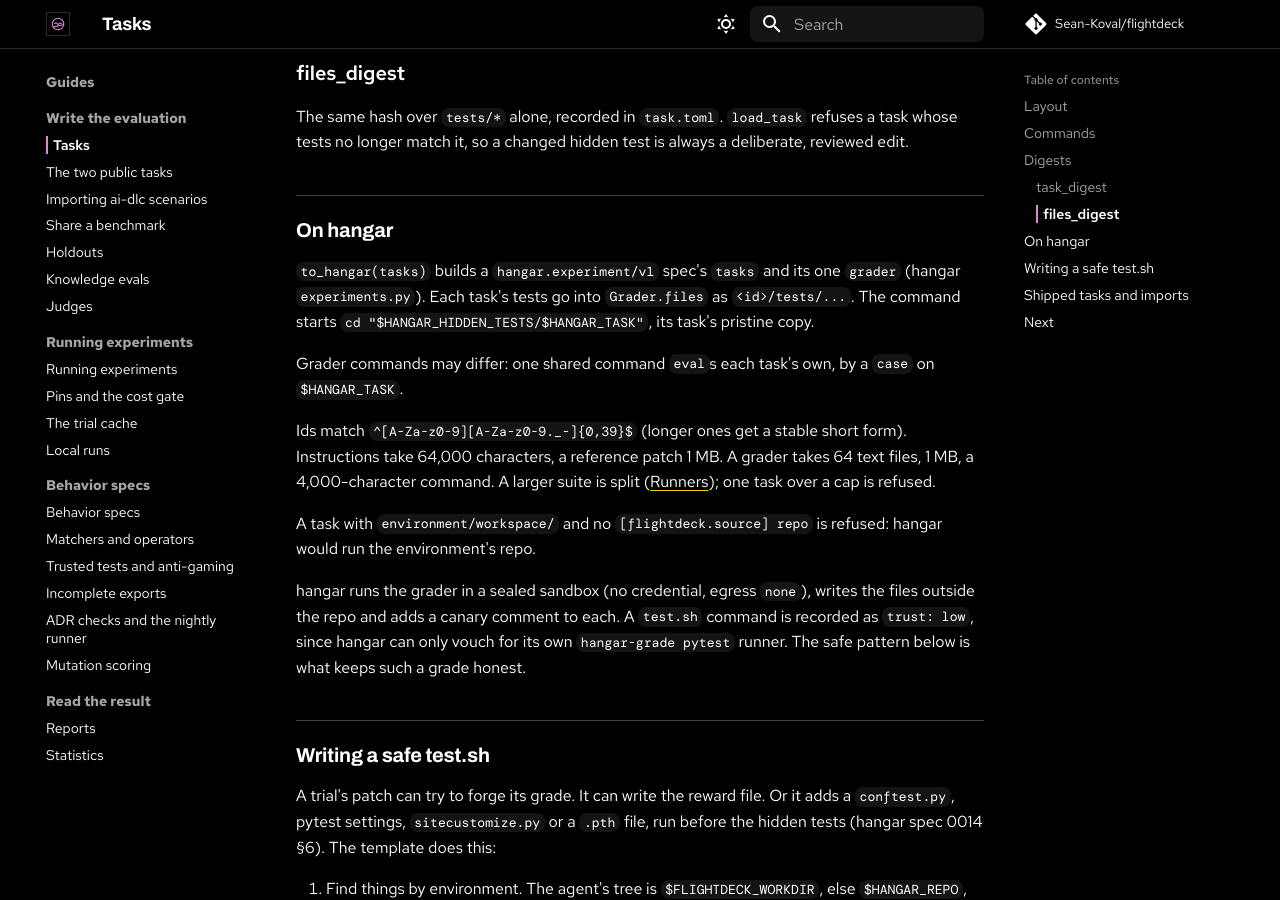
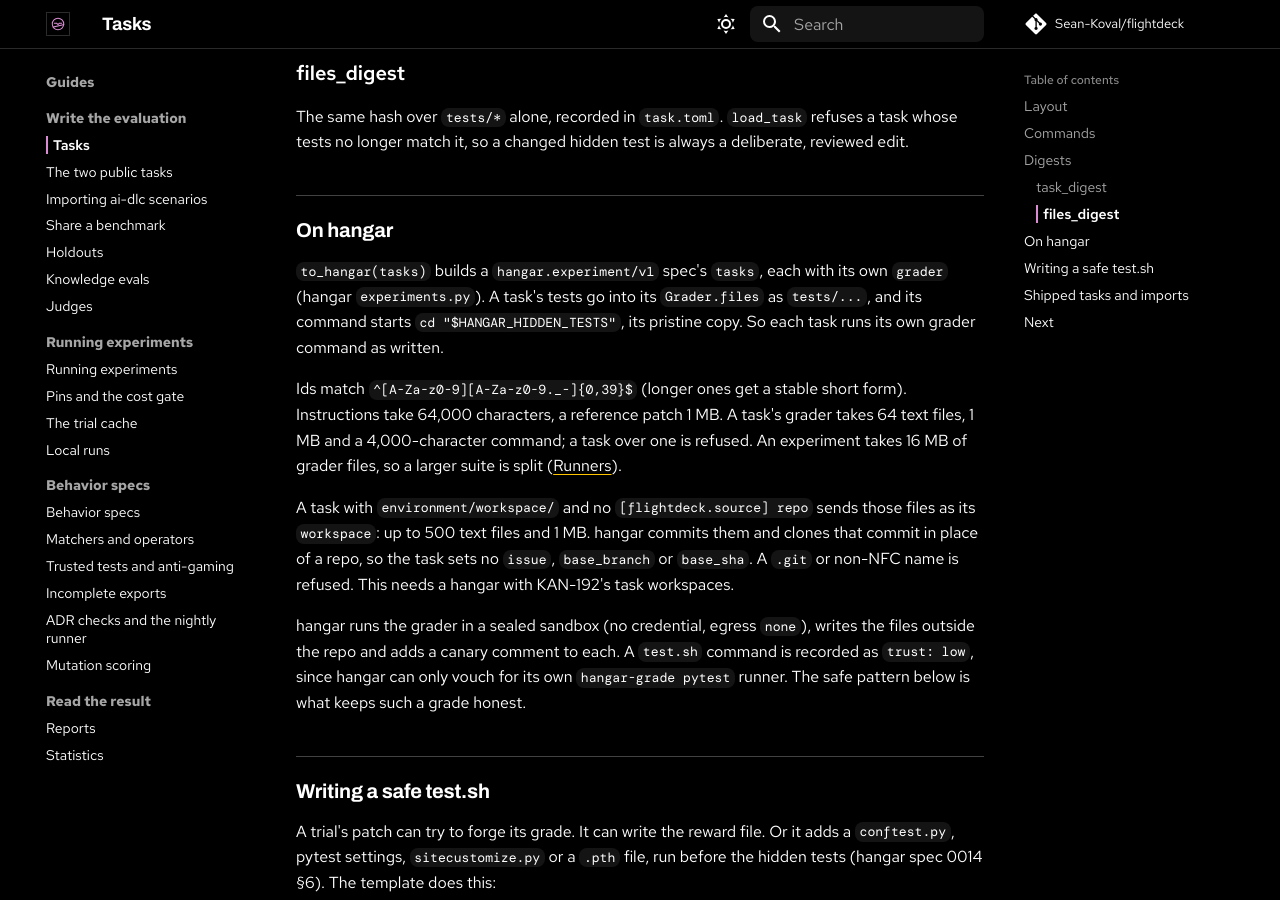
Before and after one commit to Sean-Koval/flightdeck, an MkDocs documentation site: the page built from docs/tasks.md, in a window 1280 px wide and 900 px high, scrolled down 2175 px. Built offline with MkDocs 1.6.1 and Material for MkDocs 9.7.7, drawn with Linux system fonts in a browser that asks for light colours; comment, search, counter and statistics services are not loaded.

Commit message:
KAN-192: send each task's grader and workspace files to hangar
hangar now takes a grader per task and a task's files as its workspace
(hangar 480, 500). flightdeck sends each task its own grader (tests under
tests/, its own command, run from $HANGAR_HIDDEN_TESTS) instead of one
shared grader that dispatched on $HANGAR_TASK. A task with
environment/workspace/ and no source repo sends those files, which hangar
commits in place of a repo; one that also sets issue, base_branch or
base_sha, or holds a .git or non-NFC name, is refused. Caps are per task;
a suite over 16 MB of grader files or workspaces splits.

Jira: KAN-192

Co-Authored-By: Claude Opus 5.5 <noreply@anthropic.com>

````diff
--- a/docs/runners.md
+++ b/docs/runners.md
@@ -32,7 +32,7 @@ count; `GET /api/experiments/{id}` returns the `hangar.experiment/v1` index.
 refuses subscription logins for experiments and owns API keys and their spend caps.
 
 hangar caps one experiment at 100 tasks, 8 variants, 20 trials per task and variant, and 200 trials in all
-(`HANGAR_EXPERIMENT_MAX_TRIALS`). Its grader takes 64 files, 1 MB and a 4,000-character command. A larger plan becomes several experiments
+(`HANGAR_EXPERIMENT_MAX_TRIALS`). Grader files and workspaces take 16 MB each. A larger plan becomes several experiments
 named `<suite>-<suite_run>-<i>`. Their ids joined by `+` are the run-set id, and the plan's `budget_usd` is split
 between them by task count.
 
@@ -68,7 +68,7 @@ variants:               # hangar's Variant: harness[@version], model, approvals,
   codex: {harness: codex@0.162.1, model: gpt-6.1-sol}
 ```
 
-The tasks become the experiment's tasks and its one grader ([Tasks](tasks.md#on-hangar)).
+The tasks become the experiment's tasks, each with its own grader ([Tasks](tasks.md#on-hangar)).
 
 ## Collecting
 
--- a/docs/tasks.md
+++ b/docs/tasks.md
@@ -87,18 +87,17 @@ it, so a changed hidden test is always a deliberate, reviewed edit.
 
 ## On hangar
 
-`to_hangar(tasks)` builds a `hangar.experiment/v1` spec's `tasks` and its one `grader` (hangar `experiments.py`).
-Each task's tests go into `Grader.files` as `<id>/tests/...`. The command starts
-`cd "$HANGAR_HIDDEN_TESTS/$HANGAR_TASK"`, its task's pristine copy.
-
-Grader commands may differ: one shared command `eval`s each task's own, by a `case` on `$HANGAR_TASK`.
+`to_hangar(tasks)` builds a `hangar.experiment/v1` spec's `tasks`, each with its own `grader` (hangar
+`experiments.py`). A task's tests go into its `Grader.files` as `tests/...`, and its command starts
+`cd "$HANGAR_HIDDEN_TESTS"`, its pristine copy. So each task runs its own grader command as written.
 
 Ids match `^[A-Za-z0-9][A-Za-z0-9._-]{0,39}$` (longer ones get a stable short form). Instructions take 64,000
-characters, a reference patch 1 MB. A grader takes 64 text files, 1 MB, a 4,000-character command. A larger
-suite is split ([Runners](runners.md)); one task over a cap is refused.
+characters, a reference patch 1 MB. A task's grader takes 64 text files, 1 MB and a 4,000-character command; a task
+over one is refused. An experiment takes 16 MB of grader files, so a larger suite is split ([Runners](runners.md)).
 
-A task with `environment/workspace/` and no `[flightdeck.source] repo` is refused: hangar would run the
-environment's repo.
+A task with `environment/workspace/` and no `[flightdeck.source] repo` sends those files as its `workspace`: up to 500
+text files and 1 MB. hangar commits them and clones that commit in place of a repo, so the task sets no `issue`,
+`base_branch` or `base_sha`. A `.git` or non-NFC name is refused. This needs a hangar with KAN-192's task workspaces.
 
 hangar runs the grader in a sealed sandbox (no credential, egress `none`), writes the files outside the repo and adds
 a canary comment to each. A `test.sh` command is recorded as `trust: low`, since hangar can only vouch for its own
````
Also changed, not shown: CHANGELOG.md (+5 -4 lines), docs/benchmarks.md (+1 -2 lines), docs/contracts.md (+1 -1 lines), 8 other files.
